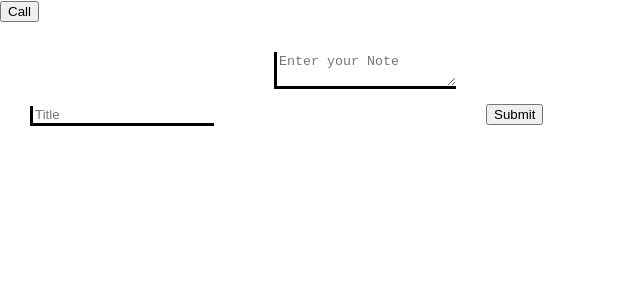
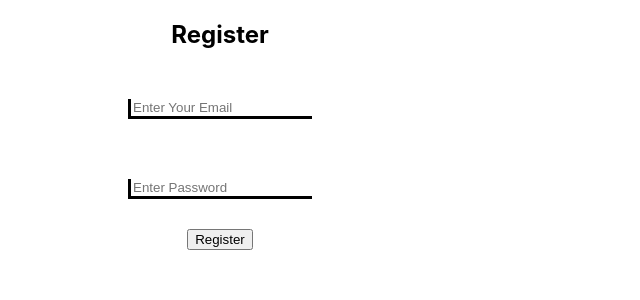
Before and after one commit to skkyfallen/form-test, a React (Create React App) app: page / in a window 1280 px wide. Shown: the top 300 px of the page, without its empty margins (0-640 px from the left). Built offline with nearby package versions, Linux system fonts and the light colour scheme.

Commit message:
Built Register Page

```diff
--- a/src/App.js
+++ b/src/App.js
@@ -1,11 +1,11 @@
 import Form from "./Components/Form";
 // import "./App.css"
 import Notes from "./Components/Notes.js";
+import Register from "./Components/Register.js";
 function App() {
   return (
     <div className="App">
-      {/* <Form /> */}
-      <Notes />
+      <Register/>
     </div>
   );
 }
--- a/src/Components/Notes.js
+++ b/src/Components/Notes.js
@@ -21,7 +21,6 @@ const Notes = () => {
         title: values.title,
         content: values.content,
       });
-
       console.log(response.data, response.status);
       console.log("STATATSTST", response.status);
     })().catch((error) => {
--- /dev/null
+++ b/src/Components/Register.js
@@ -0,0 +1,60 @@
+import React, { useState } from "react";
+import "./Form.css";
+import form_bg from "./form_bg.jpg";
+import form_main from "./form_main.jpg";
+import Axios from "axios";
+function Form() {
+  const [values, setValues] = useState({
+    email: "",
+    password: "",
+  });
+  const [submitted, setSubmitted] = useState(false);
+  const handleEmailChange = (event) => {
+    setValues({ ...values, email: event.target.value });
+  };
+  const handlePasswordChange = (event) => {
+    setValues({ ...values, password: event.target.value });
+  };
+  const handleSubmit = (event) => {
+    event.preventDefault();
+    setSubmitted(true);
+    console.log("email:", values.email + "password:", values.password);
+    console.log("submitted");
+    alert("successfull Login");
+  };
+  return (
+    <div>
+      {submitted ? (
+        <div className="success-message">Success !! Thank You</div>
+      ) : null}
+      <form className="login-form" onSubmit={handleSubmit}>
+        <h2 className="login">Register</h2>
+
+        <input
+          onChange={handleEmailChange}
+          type="text"
+          value={values.email}
+          className="input-field"
+          placeholder="Enter Your Email"
+          name="username"
+          required
+          autocomplete="off"
+        />
+        <input
+          onChange={handlePasswordChange}
+          type="password"
+          value={values.password}
+          className="input-field"
+          placeholder="Enter Password"
+          name="password"
+          required="required"
+        />
+        <button type="submit" className="Register-btn">
+          Register
+        </button>
+      </form>
+    </div>
+  );
+}
+
+export default Form;
--- /dev/null
+++ b/src/Components/index.html
@@ -0,0 +1,3 @@
+<form action="">
+    <input type="password" name="password" minlength="" maxlength="" pattern="" />
+</form>
```
Also changed, not shown: src/talk-to-api.js (added, +10 -0 lines).
